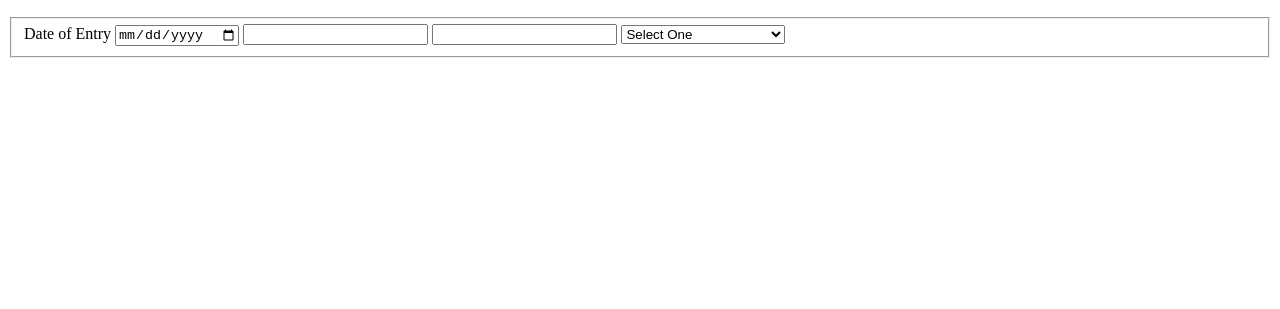
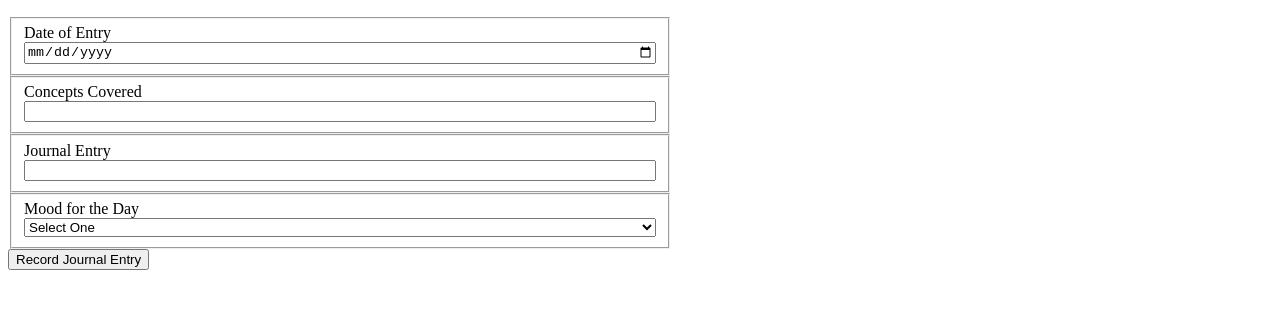
Before and after one commit to cArel116/dailyJournal, a plain HTML site: page index.html in a window 1280 px wide. Shown: the part 135-444 px from the top of the page. Drawn offline with Linux system fonts and the light colour scheme; files that its build step writes are made by us from their sources.

Commit message:
had to double check add . -- hadn't added modified files yet

```diff
--- a/index.html
+++ b/index.html
@@ -4,7 +4,7 @@
     <meta charset="UTF-8">
     <meta name="viewport" content="width=device-width, initial-scale=1.0">
     <title>Daily Journal</title>
-    <link rel="stylesheet" href="main.css">
+    <link rel="stylesheet" href="styles/main.css">
 </head>
 <body>
     <header></header>
@@ -18,8 +18,17 @@
                     <fieldset>
                         <label for="journalDate">Date of Entry</label>
                         <input type="date" name="journalDate" id="journalDate">
+                    </fieldset>
+                    <fieldset>
+                        <label for="conceptsCovered">Concepts Covered</label>
                         <input type="text" name="conceptsCovered" id="conceptsCovered">
+                    </fieldset>
+                    <fieldset>
+                        <label for="journalEntry">Journal Entry</label>
                         <input type="text" name="journalEntry" id="journalEntry">
+                    </fieldset>
+                    <fieldset>
+                        <label for="moodForDay">Mood for the Day</label>
                         <select id="mood" name="mood">
                             <option value="selectOne">Select One</option>
                             <option value="happy">Happy</option>
@@ -29,8 +38,9 @@
                             <option value="macbeth">Macbeth</option>
                             <option value="300">300</option>
                             <option value="kingArthur">King Arthur</option>
-                          </select>
+                        </select>
                     </fieldset>
+                    <input type="submit" value="Record Journal Entry">
                 </form>
             </article>
         </section>
--- a/styles/main.css
+++ b/styles/main.css
@@ -0,0 +1,7 @@
+
+
+fieldset {
+    display: flex;
+    flex-direction: column;
+    width: 50%;
+}
```
Also changed, not shown: 1 other file.
